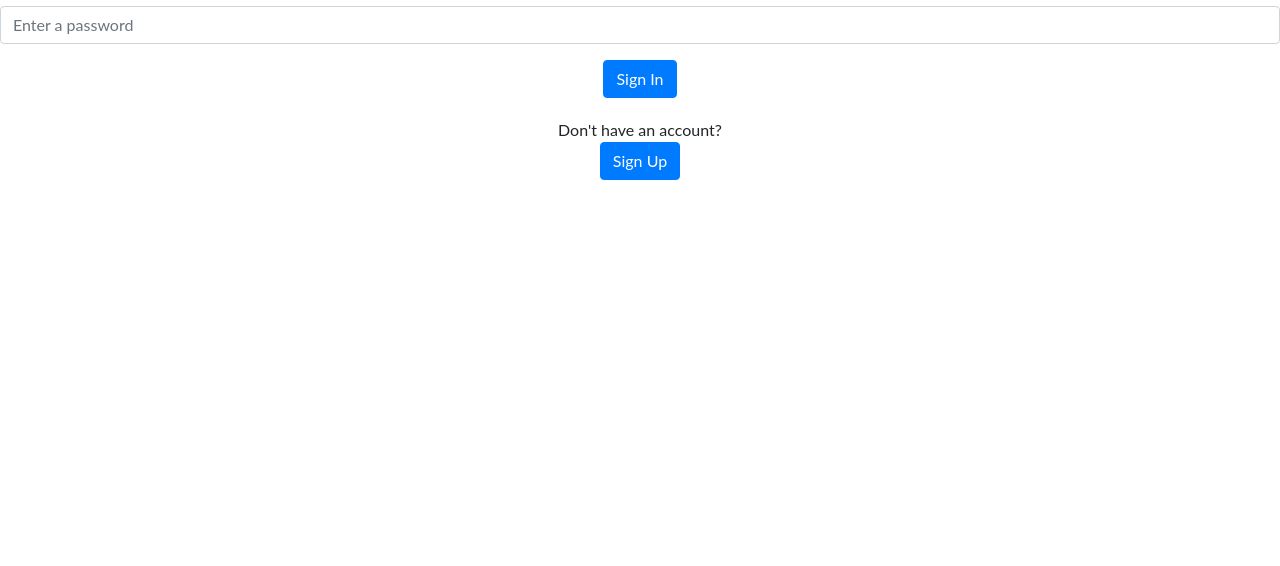
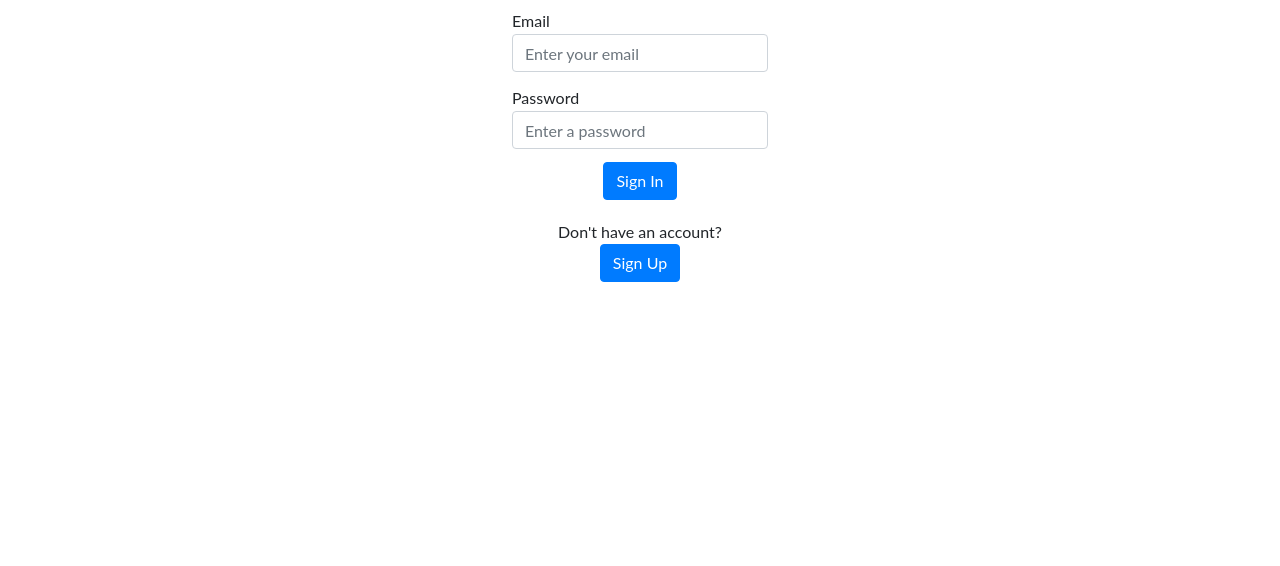
Before and after one commit to susie-son/onlineversity, a website: page frontend/signIn/index.html in a window 1280 px wide. Shown: the part 234-800 px from the top of the page. Drawn offline with nearby package versions, Linux system fonts and the light colour scheme.

Commit message:
Fix index.css issue

```diff
--- a/frontend/signIn/index.html
+++ b/frontend/signIn/index.html
@@ -7,7 +7,7 @@
 
     <!-- Bootstrap CSS -->
     <link rel="stylesheet" href="https://stackpath.bootstrapcdn.com/bootstrap/4.1.3/css/bootstrap.min.css" integrity="sha384-MCw98/SFnGE8fJT3GXwEOngsV7Zt27NXFoaoApmYm81iuXoPkFOJwJ8ERdknLPMO" crossorigin="anonymous">
-    <link rel="stylesheet" href="./styles.css"/>
+
     <title>Sign in page</title>
 
     <style>
@@ -24,20 +24,20 @@
         <h1 style="color:white; position:absolute; top:8pt; left: 2%; font-size:20pt;"><b>ONLINE</b>VERSITY</h1>
     </div>
 
-    <form style="margin-top:20px">
+    <form style="margin-top:10%">
         <h2 style="text-align: center; margin-bottom:20pt">Sign In</h2>
 
-        <div class="form-group authenticate">
+        <div class="form-group authenticate" style="width: 20%; margin:0 auto; margin-top:10pt">
             <label for="email">Email</label>
             <input type="email" class="form-control" id="email" placeholder="Enter your email" style="margin-top:-5pt">
         </div>
 
-        <div class="form-group authenticate" >
+        <div class="form-group authenticate" style="width: 20%; margin:0 auto; margin-top:10pt">
             <label for="password">Password</label>
             <input type="password" class="form-control" id="password" placeholder="Enter a password" style="margin-top:-5pt">
         </div>
 
-        <div class="text-center">
+        <div class="text-center" style="width: 20%; margin:0 auto; margin-top:10pt">
             <button type="button" onclick="signIn()"class="btn btn-primary authenticate" >Sign In</button>
         </div>
 
```
Also changed, not shown: frontend/video/index.css (renamed from frontend/signIn/index.css).
